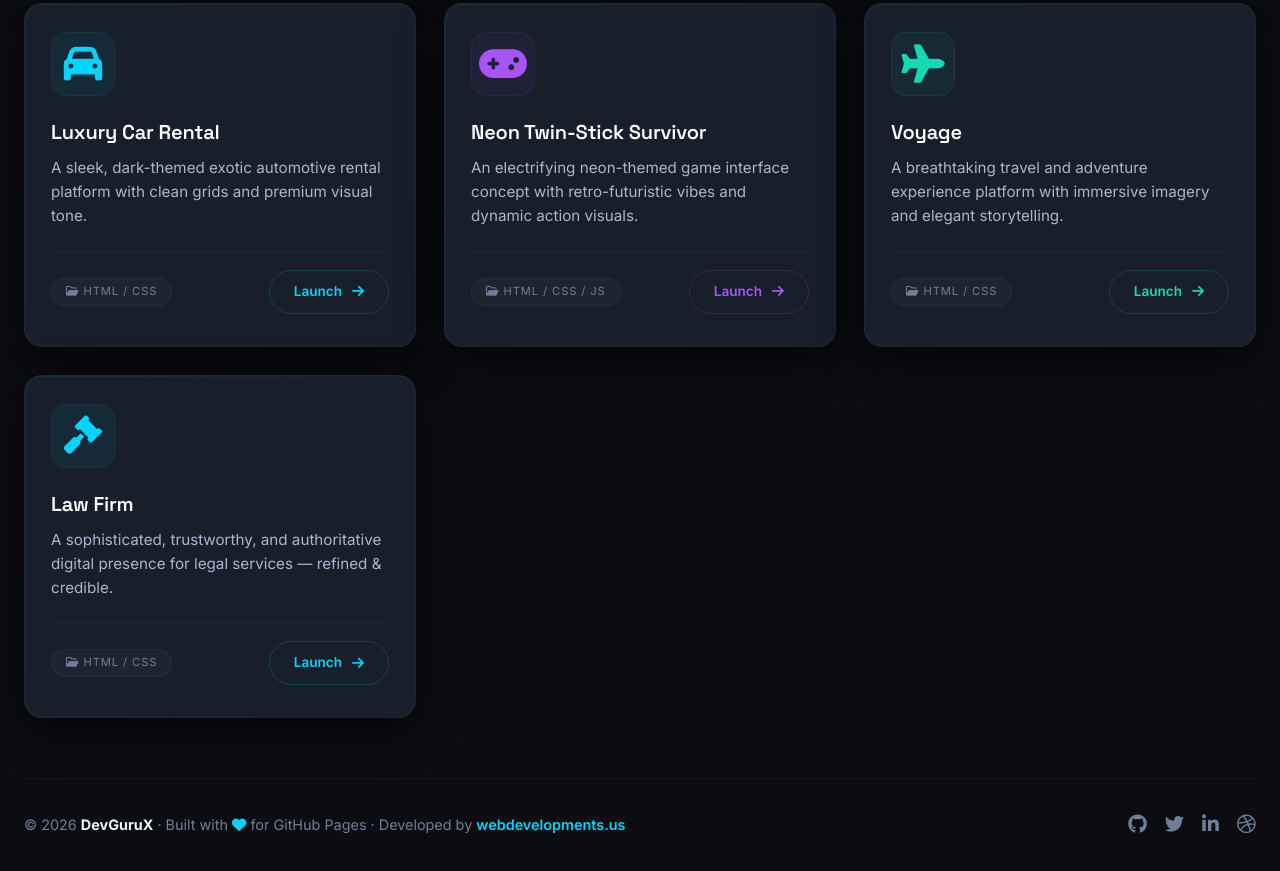
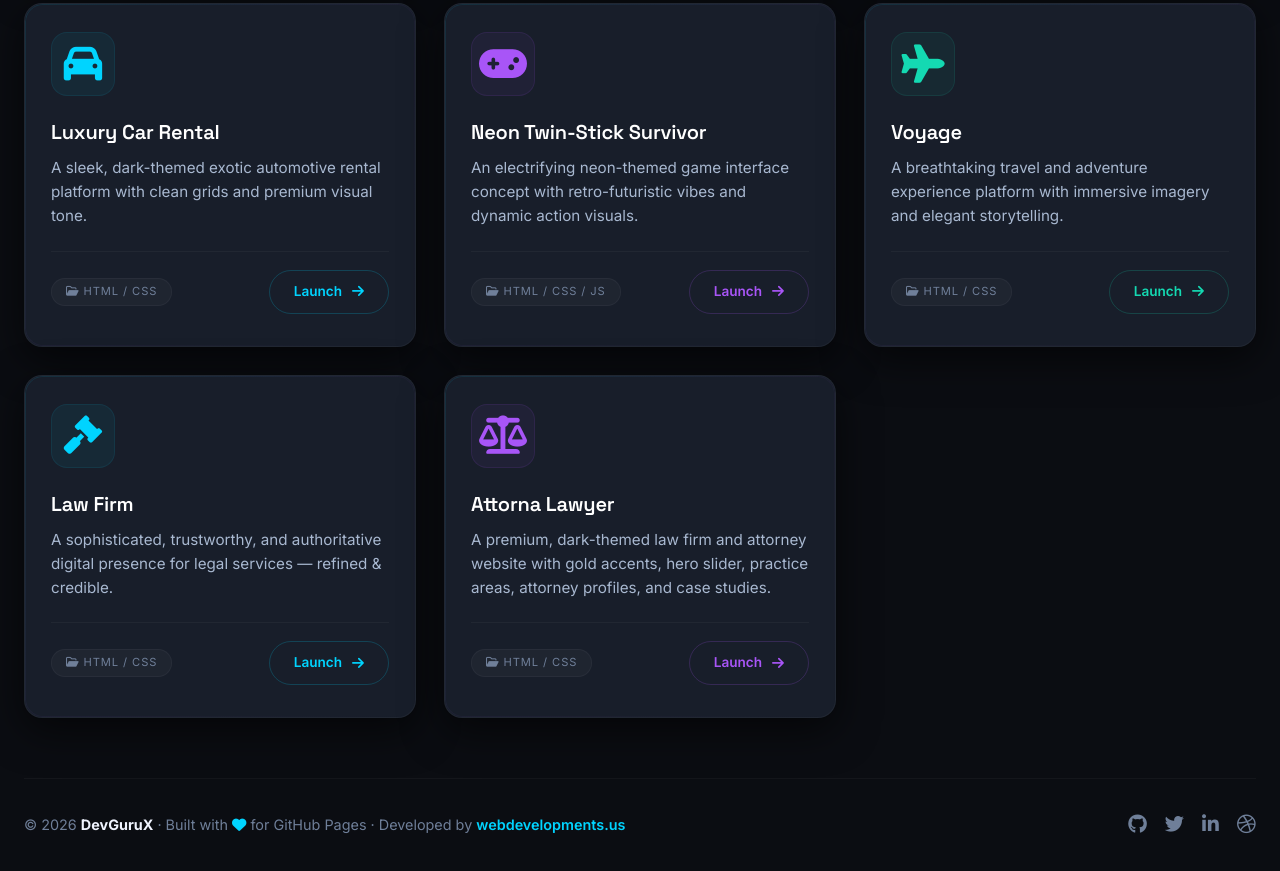
Before and after one commit to sharjeel2025/devgurux-portfolio, a plain HTML site: page index.html in a window 1280 px wide. Shown: the part 1405-2276 px from the top of the page. Drawn offline with Linux system fonts and the light colour scheme.

Commit message:
Update index.html

```diff
--- a/index.html
+++ b/index.html
@@ -703,6 +703,7 @@
         .project-card:nth-child(8) { animation-delay: 0.54s; }
         .project-card:nth-child(9) { animation-delay: 0.61s; }
         .project-card:nth-child(10) { animation-delay: 0.68s; }
+        .project-card:nth-child(11) { animation-delay: 0.75s; }
 
         @keyframes cardFadeUp {
             0% {
@@ -757,7 +758,7 @@
         <section id="projects">
             <div class="section-header">
                 <h2><i class="fas fa-layer-group" style="color: var(--accent-cyan); margin-right: 12px;"></i> Featured Work</h2>
-                <span><i class="fas fa-arrow-right"></i> 10 projects</span>
+                <span><i class="fas fa-arrow-right"></i> 11 projects</span>
             </div>
 
             <div class="project-grid">
@@ -890,6 +891,19 @@
                         </a>
                     </div>
                 </article>
+
+                <!-- 11. Attorna Lawyer (NEW) -->
+                <article class="project-card">
+                    <div class="card-icon purple"><i class="fas fa-scale-balanced"></i></div>
+                    <h3 class="card-title">Attorna Lawyer</h3>
+                    <p class="card-desc">A premium, dark-themed law firm and attorney website with gold accents, hero slider, practice areas, attorney profiles, and case studies.</p>
+                    <div class="card-footer">
+                        <span class="card-tag"><i class="far fa-folder-open"></i> HTML / CSS</span>
+                        <a href="https://sharjeel2025.github.io/devgurux-portfolio/Attorna%20Lawyer/" class="btn-launch purple" target="_blank" rel="noopener noreferrer">
+                            <span>Launch</span> <i class="fas fa-arrow-right"></i>
+                        </a>
+                    </div>
+                </article>
             </div>
         </section>
 
@@ -923,9 +937,7 @@
                         if (entry.isIntersecting) {
                             entry.target.style.opacity = '1';
                             entry.target.style.transform = 'translateY(0)';
-                            // remove the initial animation delay so it doesn't fight
                             entry.target.style.animation = 'none';
-                            // re-apply a tiny fade if needed
                             entry.target.style.transition = 'opacity 0.6s ease, transform 0.6s ease';
                         }
                     });
@@ -935,19 +947,16 @@
                 });
 
                 cards.forEach((card) => {
-                    // If the card already has animation from CSS, we let it play.
-                    // But we also observe it so that if it was never in view, it gets revealed.
                     observer.observe(card);
                 });
             } else {
-                // fallback: show all cards
                 cards.forEach((card) => {
                     card.style.opacity = '1';
                     card.style.transform = 'translateY(0)';
                 });
             }
 
-            // ——— Nice console greeting ———
+            // ——— Console greeting ———
             console.log('%c DevGuruX Portfolio ', 'background: #0b0d12; color: #00d4ff; font-size: 1.4rem; font-weight: 700; padding: 12px 24px; border-radius: 8px; border: 1px solid #00d4ff;');
             console.log('%c ✦ Premium UI Showcase ✦ ', 'color: #a8b8d0; font-size: 0.95rem;');
 
```
